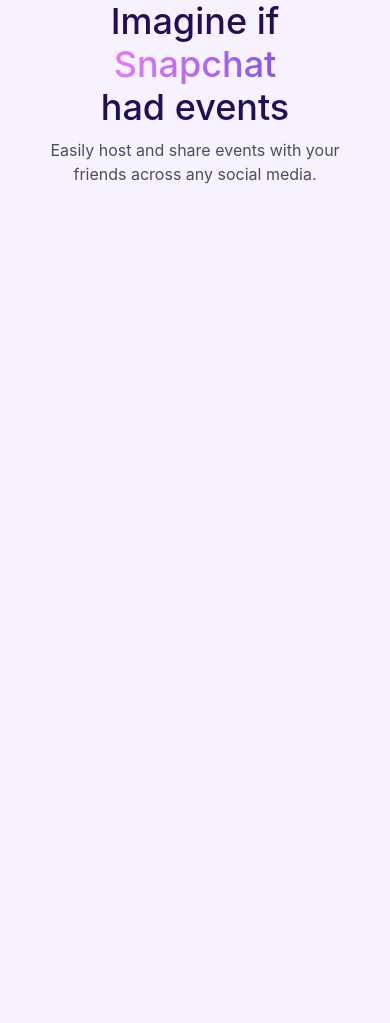
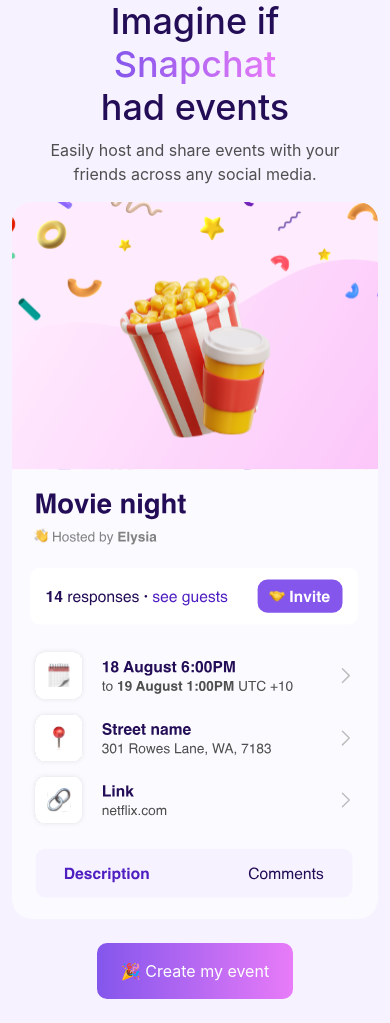
Before and after one commit to Ahmed-Elbessfy/envited, a React (Create React App) app: page / in a window 390 px wide. Before the commit the page ends 844 px from the top, so only its background shows below. Built offline with nearby package versions, Linux system fonts and the light colour scheme.

Commit message:
create HomContent comp
- create Home Content comp to contain landing page image and create event button
- fix gradient color direction
- add custom class for rounded buttons
-

```diff
--- a/src/components/home/HomeContainer.js
+++ b/src/components/home/HomeContainer.js
@@ -1,5 +1,6 @@
 import React from "react";
 import HomeHeader from "./HomeHeader";
+import HomeContent from "./HomeContent";
 
 const HomeContainer = () => {
   return (
@@ -10,7 +11,12 @@
           <div className="col-lg-6">
             <HomeHeader />
           </div>
-          <div className="col-lg-6"></div>
+          {/* Content  */}
+          <div className="col-lg-6">
+            <main>
+              <HomeContent />
+            </main>
+          </div>
         </div>
       </div>
     </>
--- /dev/null
+++ b/src/components/home/HomeContent.js
@@ -0,0 +1,19 @@
+import React from "react";
+import { Link } from "react-router-dom";
+import LandingImage from "../../assets/Landing_page_image.svg";
+
+const HomeContent = () => {
+  return (
+    <section className="d-flex justify-content-center flex-column">
+      <img src={LandingImage} alt="envited app" />
+      <Link
+        to="/create"
+        className="btn text-white mx-auto my-4 px-4 py-3 border-0 rounded-btn gradient-bg d-lg-none"
+      >
+        🎉 Create my event
+      </Link>
+    </section>
+  );
+};
+
+export default HomeContent;
--- a/src/index.css
+++ b/src/index.css
@@ -55,7 +55,7 @@
   background: rgb(232, 123, 248);
 
   background-image: linear-gradient(
-    to right,
+    to left,
     rgba(232, 123, 248, 1) 0%,
     rgba(132, 86, 236, 1) 100%
   );
@@ -67,12 +67,19 @@
 .gradient-bg {
   background: rgb(232, 123, 248);
   background: linear-gradient(
-    to right,
+    to left,
     rgba(232, 123, 248, 1) 0%,
     rgba(132, 86, 236, 1) 100%
   );
 }
 
+.rounded-btn {
+  border-radius: 10px;
+  -webkit-border-radius: 10px;
+  -moz-border-radius: 10px;
+  -ms-border-radius: 10px;
+  -o-border-radius: 10px;
+}
 /* media queries */
 @media screen and (max-width: 768px) {
   h1 {
```
